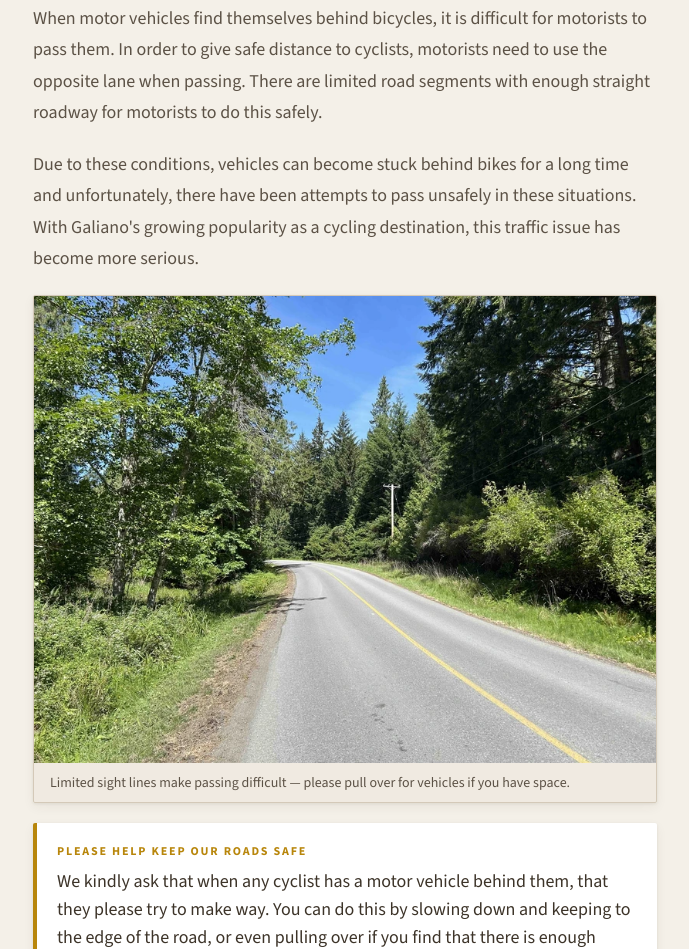
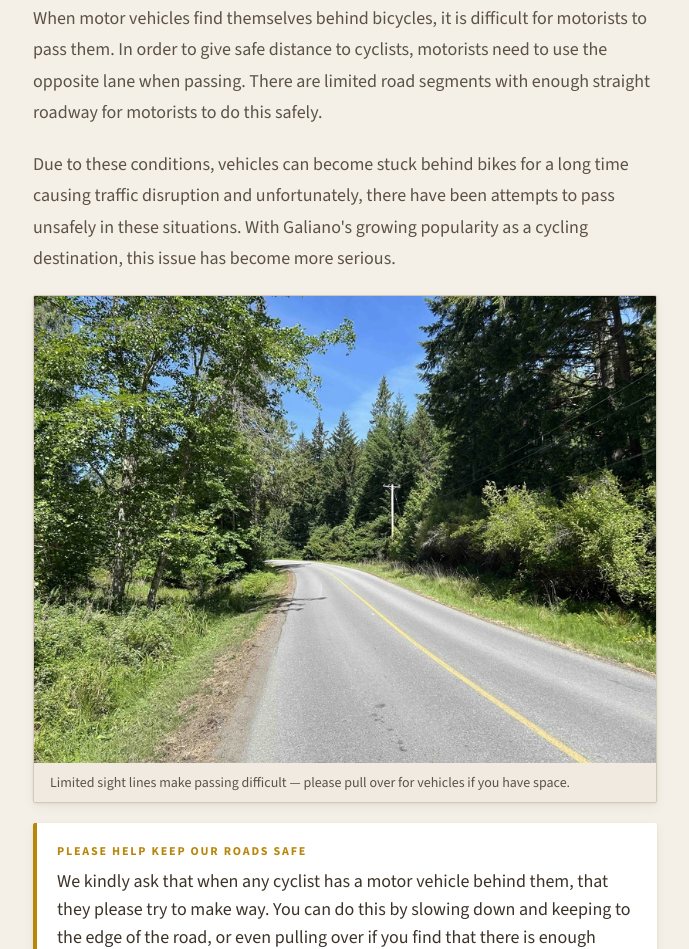
Before and after one commit to EricMorrisonDev/Galiano_Cycling_Safety, a website: page index.html in a window 1280 px wide. Shown: the part 1378-2327 px from the top of the page, without its empty margins (295-984 px from the left). Drawn offline with nearby package versions, Linux system fonts and the light colour scheme.

Commit message:
updated copy some more

```diff
--- a/index.html
+++ b/index.html
@@ -93,9 +93,9 @@
         </p>
 
         <p>
-          Due to these conditions, vehicles can become stuck behind bikes for a long time and unfortunately,
-          there have been attempts to pass unsafely in these situations.
-          With Galiano's growing popularity as a cycling destination, this traffic issue has become more serious.
+          Due to these conditions, vehicles can become stuck behind bikes for a long time causing traffic disruption
+          and unfortunately, there have been attempts to pass unsafely in these situations.
+          With Galiano's growing popularity as a cycling destination, this issue has become more serious.
         </p>
 
         <figure class="park-figure">
```
